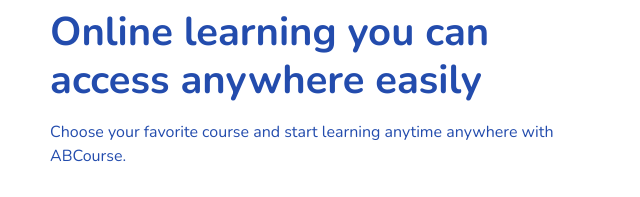
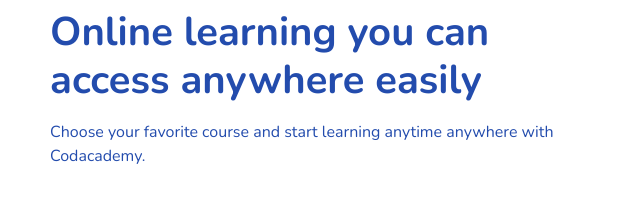
Before and after one commit to thobyza/Hacktiv8-FinalProject-2, a plain HTML site: page index.html in a window 1280 px wide. Shown: the part 2120-2317 px from the top of the page, 605-1245 px from the left. Drawn offline with nearby package versions, Linux system fonts and the light colour scheme; some packages are replaced by stand-ins of ours; a script that the page names is missing.

Commit message:
change brand name pt 2

```diff
--- a/index.html
+++ b/index.html
@@ -393,7 +393,7 @@
           </div>
           <div class="col-lg-6">
             <h1>Online learning you can access anywhere easily</h1>
-            <p class="mt-3">Choose your favorite course and start learning anytime anywhere with ABCourse.</p>
+            <p class="mt-3">Choose your favorite course and start learning anytime anywhere with Codacademy.</p>
             <a href="#" class="btn btn-brand mt-3">Get started</a>
           </div>
         </div>
```
